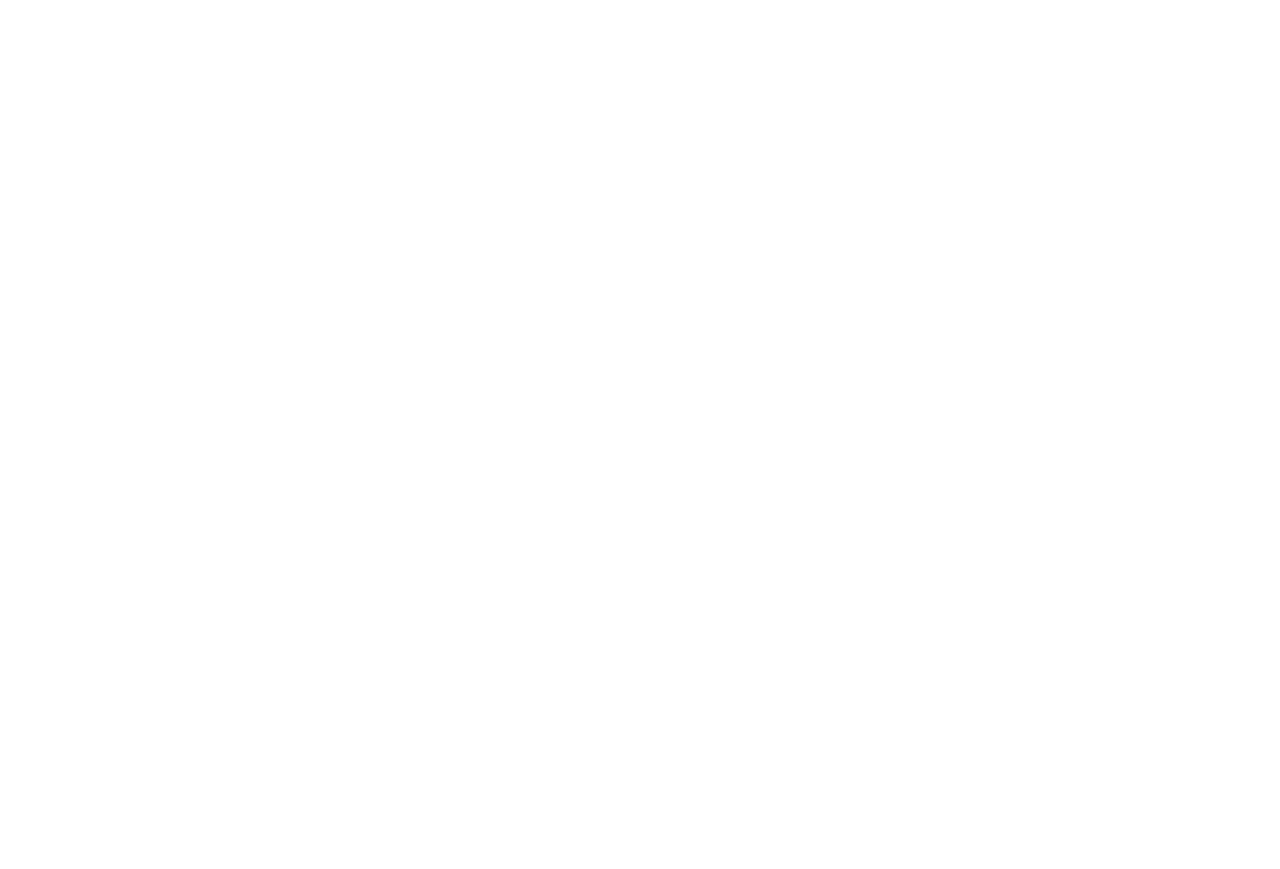
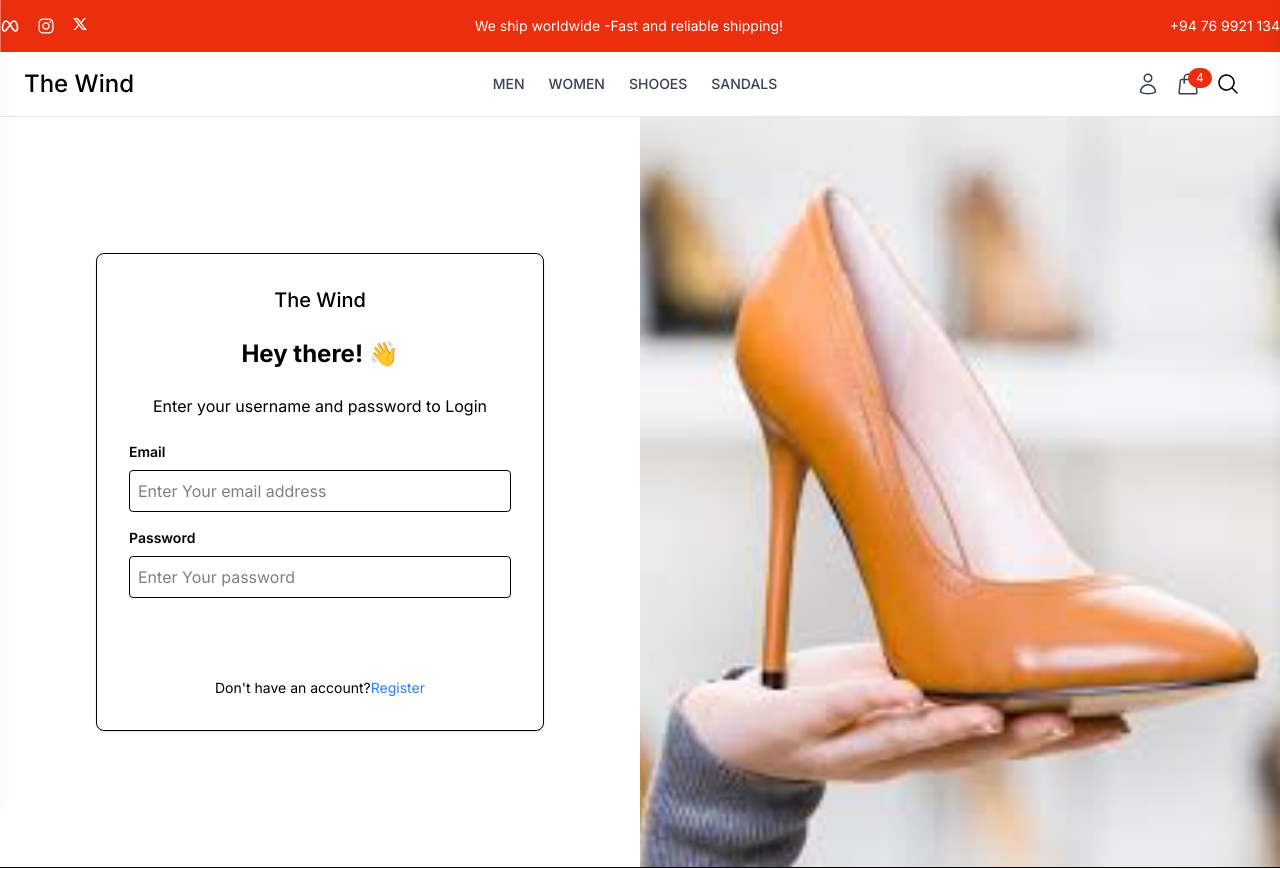
Before and after one commit to Vindya2004/The_Wind_Frontend, a React (Vite) app: page /login in a window 1280 px wide. Before the commit this address had no page. Shown: the top 869 px of the page. Before the commit the page ends 800 px from the top, so only its background shows below. Built offline with nearby package versions, Linux system fonts and the light colour scheme; a web font is replaced by a local one.

Commit message:
add login

```diff
--- a/src/App.tsx
+++ b/src/App.tsx
@@ -3,6 +3,7 @@
 import UserLayout from './components/Layout/UserLayout';
 import Home from './pages/Home';
 import { Toaster } from 'sonner';
+import Login from './pages/Login';
 
 const App = () => {
   return (
@@ -12,6 +13,7 @@
    <Routes>
     <Route path='/' element={<UserLayout/>}>
     <Route index element={<Home/>}/>
+    <Route path='login' element={<Login/>}/>
     {/*User Layout */}
     </Route>
     <Route>{/*Admin Layout */}</Route>
--- /dev/null
+++ b/src/pages/Login.tsx
@@ -0,0 +1,67 @@
+import React, { useState } from 'react'
+import { Link } from 'react-router-dom'
+import login from "../assets/login.jpeg"
+
+const Login = () => {
+    const [email, setEmail] = useState("")
+    const [password, setPassword] = useState("")
+  return (
+    <div className='flex'>
+        <div className='w-full md:w-1/2 flex flex-col justify-center items-center p-8 md:p-12'>
+        <form className='w-full max-w-md bg-white p-8 rounded-lg border shadow-sm'>
+            <div className='flex justify-center mb-6'>
+                <h2 className='text-xl font-medium'>The Wind</h2>
+            </div>
+            <h2 className='text-2xl font-bold text-center mb-6'>Hey there! 👋</h2>
+            <p className='text-center mb-6'>
+                Enter your username and password to Login
+            </p>
+            <div className='mb-4'>
+                <label className='block text-sm font-semibold mb-2'>Email</label>
+                <input
+                 type="email"
+                 value={email}
+                 onChange={(e) => setEmail(e.target.value)}
+                 className='w-full p-2 border rounded'
+                 placeholder='Enter Your email address'
+                 />
+            </div>
+            <div className='mb-4'>
+                <label className='block text-sm font-semibold mb-2'>Password</label>
+                <input
+                    type="password"
+                    value={password}
+                    onChange={(e) => setPassword(e.target.value)}
+                    className='w-full p-2 border rounded'
+                    placeholder='Enter Your password'
+                    />
+            </div>
+            <button
+                type='submit'
+                className='w-full bg-block text-white p-2 rounded-lg font-semibold hover:bg-gray-800
+                transition'
+                >
+                    Sign In
+                </button>
+                <p className='mt-6 text-center text-sm'>
+                    Don't have an account?{}
+                    <Link to="/register" className='text-blue-500'>
+                    Register
+                    </Link>
+                </p>
+        </form>
+        </div>
+        <div className='hidden md:block w-1/2 bg-gray-800'>
+        <div className='h-full flex flex-col justify-center items-center'>
+            <img
+                src={login}
+                alt="Login to Account"
+                className='h-[750px] w-full object-cover'
+                />
+        </div>
+        </div>
+    </div>
+  )
+}
+
+export default Login
```
Also changed, not shown: src/assets/login.jpeg (added).
